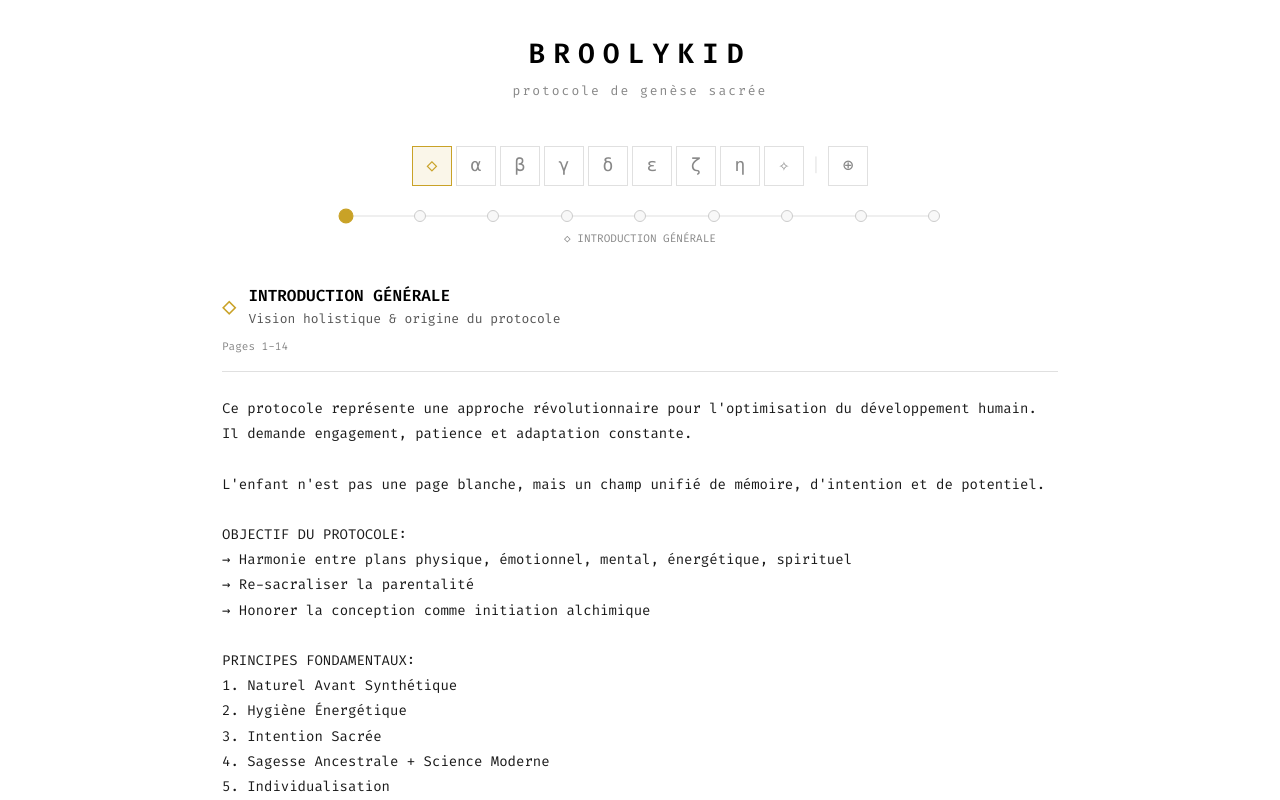
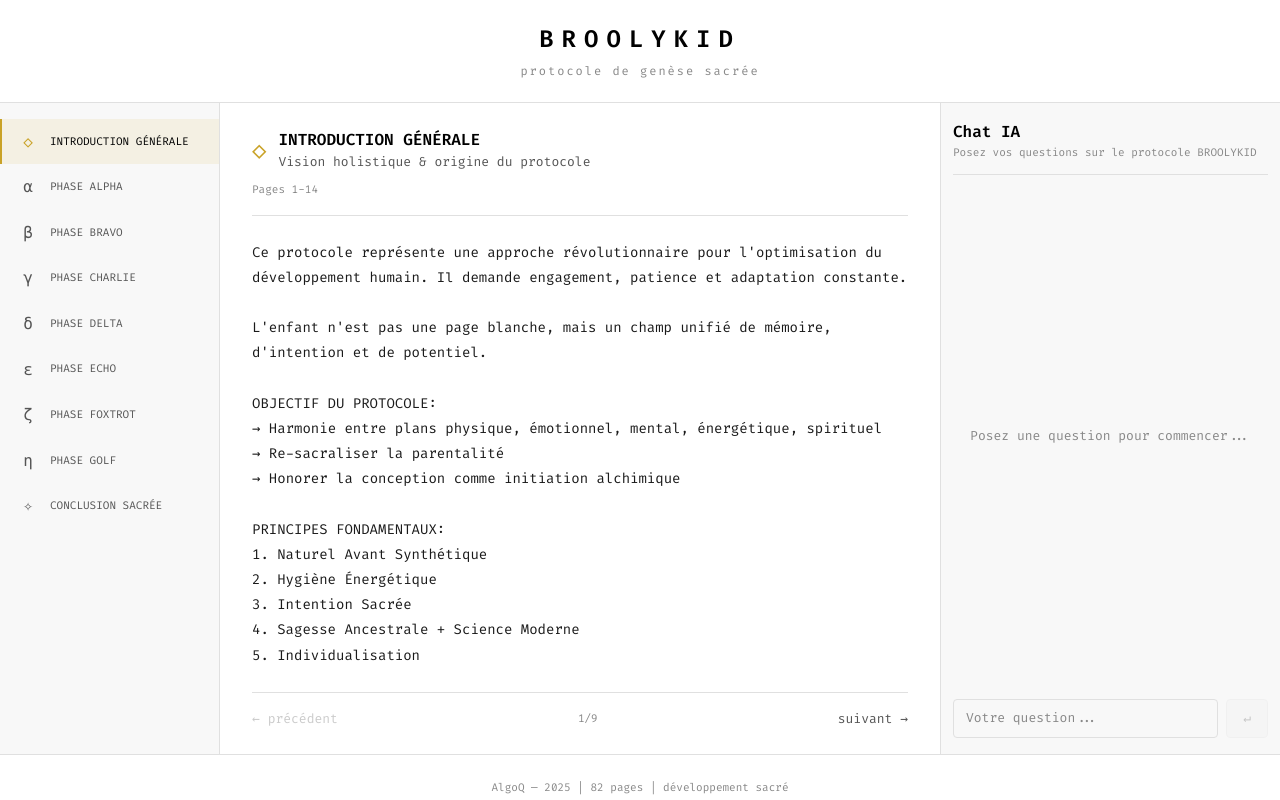
Before and after one commit to algoq369/broolykid-web, a Next.js app: page / in a window 1280 px wide. Shown: the top 800 px of the page. Built offline with nearby package versions, Linux system fonts and the light colour scheme.

Commit message:
feat: add BROOLYKID PDF for book page

```diff
--- a/src/app/page.tsx
+++ b/src/app/page.tsx
@@ -5,10 +5,9 @@
 import { Header } from "@/components/Header";
 import { NavSigles } from "@/components/NavSigles";
 import { Reader } from "@/components/Reader";
-import { Milestones } from "@/components/Milestones";
 import { Footer } from "@/components/Footer";
 import { LoadingSpinner } from "@/components/LoadingSpinner";
-import type { PhaseId } from "@/lib/content";
+import { BOOK_PHASES, PHASE_ORDER, type PhaseId } from "@/lib/content";
 
 const Chat = dynamic(() => import("@/components/Chat").then((m) => m.Chat), {
   loading: () => (
@@ -22,41 +21,74 @@
   const [activePhase, setActivePhase] = useState<PhaseId>("intro");
   const [chatOpen, setChatOpen] = useState(false);
 
-  function handlePhaseChange(phase: PhaseId) {
-    setChatOpen(false);
-    setActivePhase(phase);
-  }
-
-  function handleChatToggle() {
-    setChatOpen((prev) => !prev);
-  }
-
   return (
-    <div className="flex flex-1 flex-col min-h-screen">
+    <div className="flex flex-col min-h-screen">
       <Header />
 
+      {/* Mobile: horizontal sigle nav */}
+      <nav
+        className="flex items-center justify-center gap-1 px-4 py-3 flex-wrap border-b border-border lg:hidden"
+        aria-label="Navigation des phases"
+      >
+        {PHASE_ORDER.map((phaseId) => {
+          const phase = BOOK_PHASES[phaseId];
+          const isActive = activePhase === phaseId && !chatOpen;
+          return (
+            <button
+              key={phaseId}
+              className={`sigle ${isActive ? "active" : ""}`}
+              onClick={() => {
+                setChatOpen(false);
+                setActivePhase(phaseId);
+              }}
+              aria-label={phase.title}
+              title={phase.title}
+            >
+              {phase.sigle}
+            </button>
+          );
+        })}
+        <span className="mx-1 text-border">|</span>
+        <button
+          className={`sigle ${chatOpen ? "active" : ""}`}
+          onClick={() => setChatOpen((prev) => !prev)}
+          aria-label="Chat IA"
+          title="Chat IA"
+        >
+          ⊕
+        </button>
+      </nav>
+
+      {/* 3-column layout */}
+      <div className="flex flex-1 overflow-hidden">
+        {/* Left sidebar — desktop */}
+        <aside className="hidden lg:flex flex-col w-[220px] shrink-0 border-r border-border bg-bg-secondary overflow-y-auto">
           <NavSigles
             activePhase={activePhase}
-        onPhaseChange={handlePhaseChange}
-        onChatToggle={handleChatToggle}
-        chatOpen={chatOpen}
+            onPhaseChange={setActivePhase}
           />
+        </aside>
 
-      <Milestones
-        activePhase={activePhase}
-        onPhaseChange={handlePhaseChange}
-      />
-
-      <main className="flex flex-1">
-        {chatOpen ? (
+        {/* Center — content area */}
+        <main className="flex flex-1 min-w-0">
+          {chatOpen && (
+            <div className="flex flex-1 lg:hidden">
               <Chat />
-        ) : (
+            </div>
+          )}
+          <div className={`flex flex-1 ${chatOpen ? "hidden lg:flex" : ""}`}>
             <Reader
               activePhase={activePhase}
-            onPhaseChange={handlePhaseChange}
+              onPhaseChange={setActivePhase}
             />
-        )}
+          </div>
         </main>
+
+        {/* Right sidebar — Chat — desktop */}
+        <aside className="hidden lg:flex flex-col w-[340px] shrink-0 border-l border-border bg-bg-secondary">
+          <Chat />
+        </aside>
+      </div>
 
       <Footer />
     </div>
--- a/src/components/Chat.tsx
+++ b/src/components/Chat.tsx
@@ -50,7 +50,7 @@
   }
 
   return (
-    <div className="flex flex-1 flex-col max-w-[900px] w-full mx-auto px-4 sm:px-8 py-6">
+    <div className="flex flex-1 flex-col w-full px-3 py-4">
       {/* Chat header */}
       <div className="mb-4 border-b border-border pb-3">
         <h2 className="text-[16px] font-semibold text-text-bright">
--- a/src/components/Header.tsx
+++ b/src/components/Header.tsx
@@ -1,10 +1,10 @@
 export function Header() {
   return (
-    <header className="flex flex-col items-center py-8 px-4">
-      <h1 className="text-[28px] font-semibold tracking-[8px] text-text-bright">
+    <header className="flex flex-col items-center py-5 px-4 border-b border-border">
+      <h1 className="text-[24px] font-semibold tracking-[8px] text-text-bright">
         BROOLYKID
       </h1>
-      <p className="mt-1 text-[13px] text-text-muted tracking-[2px]">
+      <p className="mt-1 text-[12px] text-text-muted tracking-[2px]">
         protocole de genèse sacrée
       </p>
     </header>
--- a/src/components/NavSigles.tsx
+++ b/src/components/NavSigles.tsx
@@ -5,48 +5,38 @@
 interface NavSiglesProps {
   activePhase: PhaseId;
   onPhaseChange: (phase: PhaseId) => void;
-  onChatToggle: () => void;
-  chatOpen: boolean;
 }
 
-export function NavSigles({
-  activePhase,
-  onPhaseChange,
-  onChatToggle,
-  chatOpen,
-}: NavSiglesProps) {
+export function NavSigles({ activePhase, onPhaseChange }: NavSiglesProps) {
   return (
-    <nav
-      className="flex items-center justify-center gap-1 px-4 py-3 flex-wrap"
-      aria-label="Navigation des phases"
-    >
+    <nav className="flex flex-col py-4" aria-label="Navigation des phases">
       {PHASE_ORDER.map((phaseId) => {
         const phase = BOOK_PHASES[phaseId];
-        const isActive = activePhase === phaseId && !chatOpen;
+        const isActive = activePhase === phaseId;
         return (
           <button
             key={phaseId}
-            className={`sigle ${isActive ? "active" : ""}`}
+            className={`flex items-center gap-3 px-4 py-2.5 text-left transition-all
+              ${
+                isActive
+                  ? "bg-accent-glow border-l-2 border-accent text-text-bright"
+                  : "border-l-2 border-transparent text-text-secondary hover:text-text-bright hover:bg-bg-tertiary"
+              }`}
             onClick={() => onPhaseChange(phaseId)}
             aria-label={phase.title}
             aria-current={isActive ? "page" : undefined}
-            title={phase.title}
           >
-            {phase.sigle}
+            <span
+              className={`text-[16px] w-5 text-center shrink-0 ${isActive ? "text-accent" : ""}`}
+            >
+              {phase.sigle}
+            </span>
+            <span className="text-[11px] leading-tight truncate">
+              {phase.title}
+            </span>
           </button>
         );
       })}
-
-      <span className="mx-1 text-border">|</span>
-
-      <button
-        className={`sigle ${chatOpen ? "active" : ""}`}
-        onClick={onChatToggle}
-        aria-label="Ouvrir le chat"
-        title="Chat IA"
-      >
-        ⊕
-      </button>
     </nav>
   );
 }
```
Also changed, not shown: .claude/launch.json (added), 1 other file (tests, documents, lock files or other folders). Lines whose indentation alone changed are shown as unchanged.
